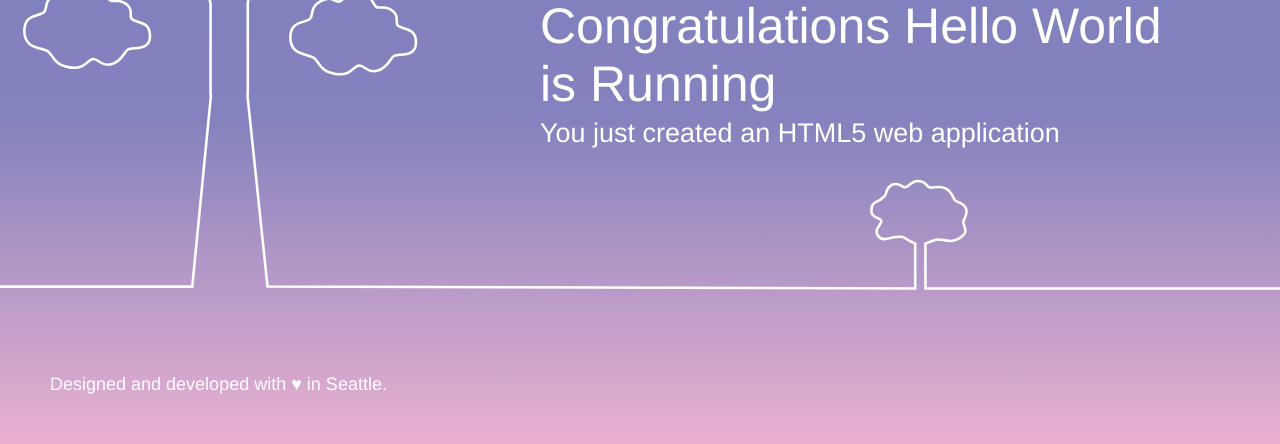
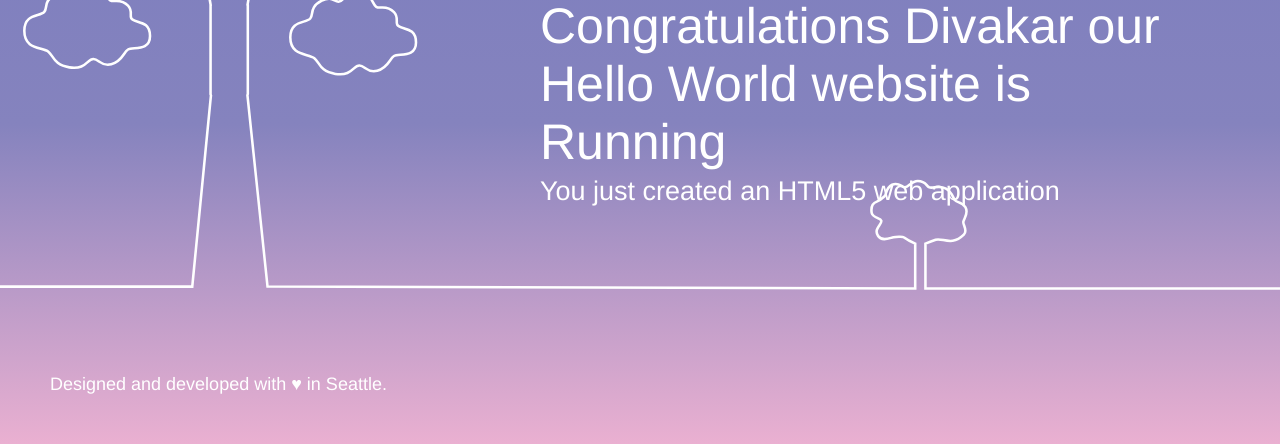
Before and after one commit to hiren1994/demo, a plain HTML site: page webpage/index.html in a window 1280 px wide. Shown: the part 356-800 px from the top of the page. Drawn offline with Linux system fonts and the light colour scheme.

Commit message:
Update index.html

```diff
--- a/webpage/index.html
+++ b/webpage/index.html
@@ -58,7 +58,7 @@
         <div class="message">
             <a class="twitter-link" href="http://twitter.com/home/?status=I%20created%20a%20project%20with%20AWS%20CodeStar!%20%23AWS%20%23AWSCodeStar%20https%3A%2F%2Faws.amazon.com%2Fcodestar"><img src="img/tweet.svg" /></a>
             <div class="text">
-                <h1>Congratulations Hello World is Running </h1>
+                <h1>Congratulations Divakar our Hello World website is Running </h1>
                 <h2>You just created an HTML5 web application</h2>
             </div>
         </div>
```
